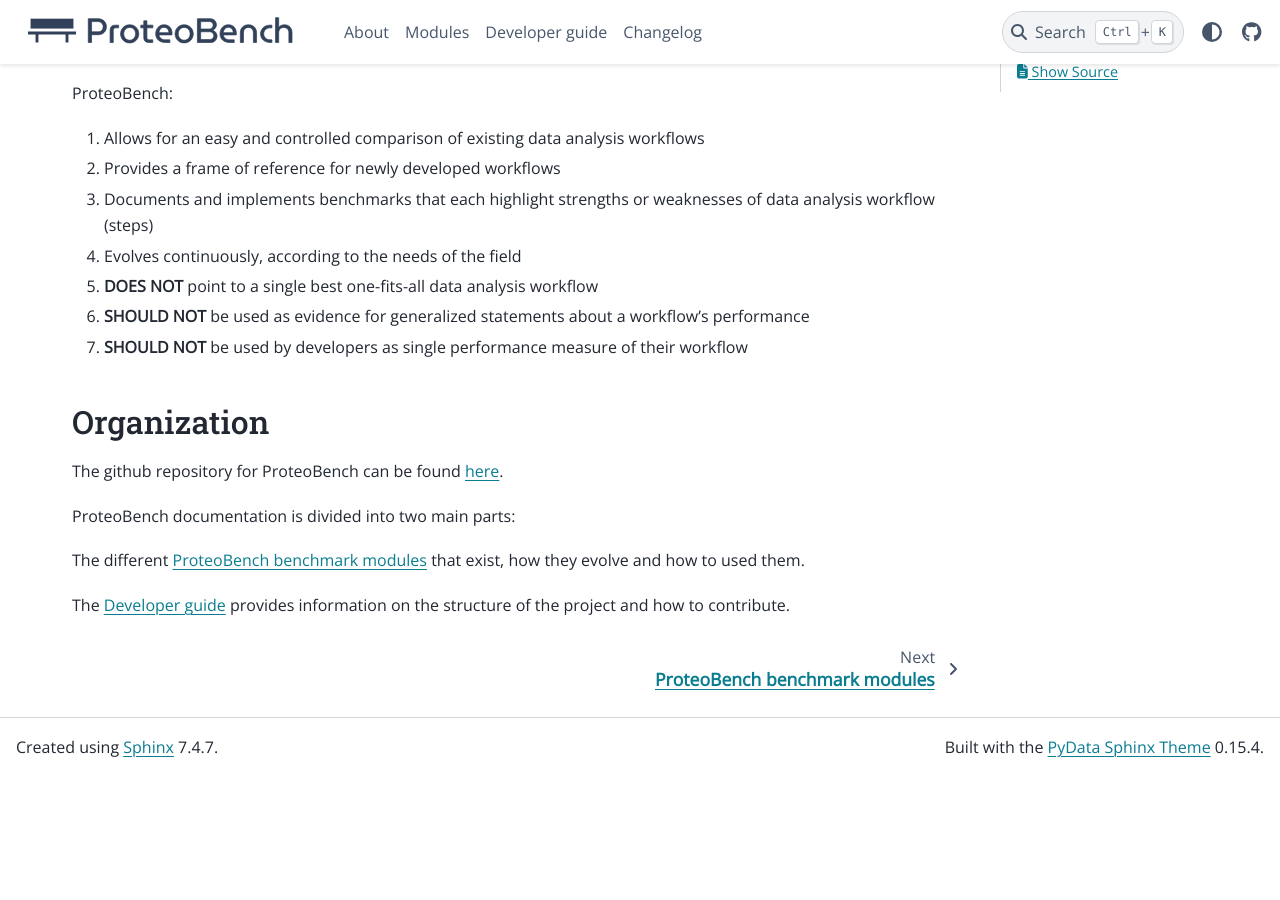
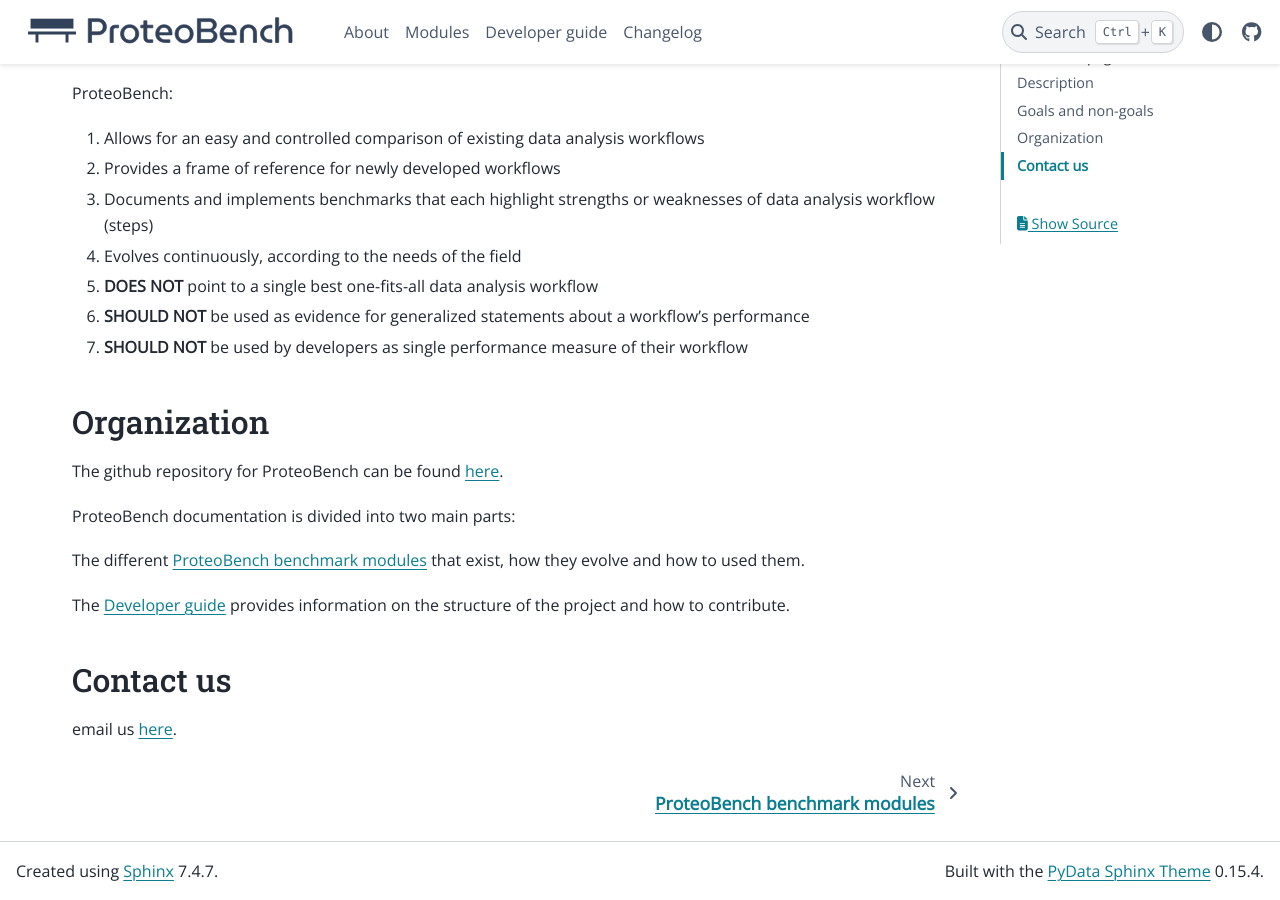
Before and after one commit to Proteobench/ProteoBench, a Sphinx documentation site: the page built from docs/index.rst, in a window 1280 px wide and 900 px high, scrolled down 696 px. Built offline with Sphinx 7.4.7 and the PyData theme 0.15.4, drawn with Linux system fonts in a browser that asks for light colours; pages that are not in the unit, such as notebooks, are missing from menus; before the commit the page ends 1472 px from its top, so only the background shows below that.

Commit message:
add mailto in the doc

```diff
--- a/docs/index.rst
+++ b/docs/index.rst
@@ -58,3 +58,8 @@
 The different :doc:`modules/index` that exist, how they evolve and how to used them.
 
 The :doc:`developer-guide/index` provides information on the structure of the project and how to contribute.
+
+Contact us
+==========
+
+email us `here <mailto:proteobench@eubic-ms.org?subject=ProteoBench_query>`_.
```
